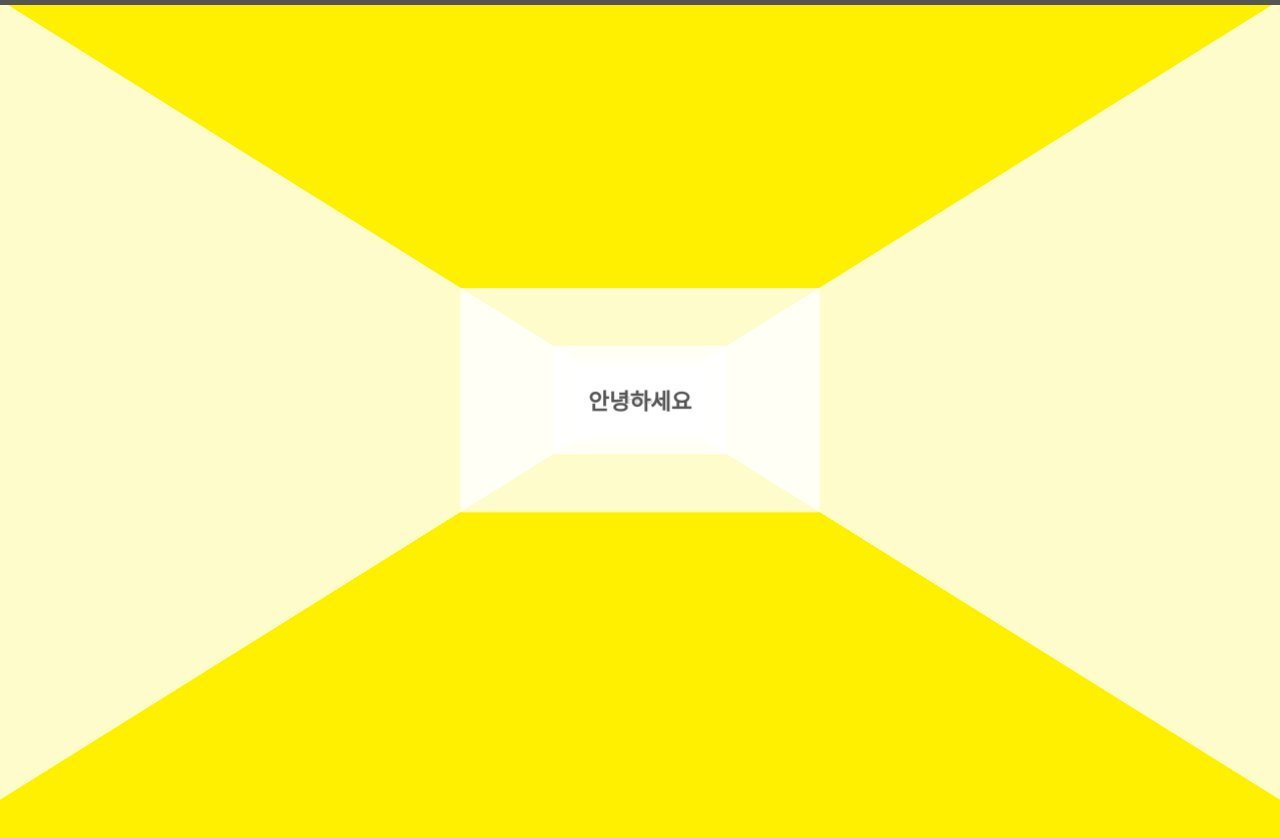
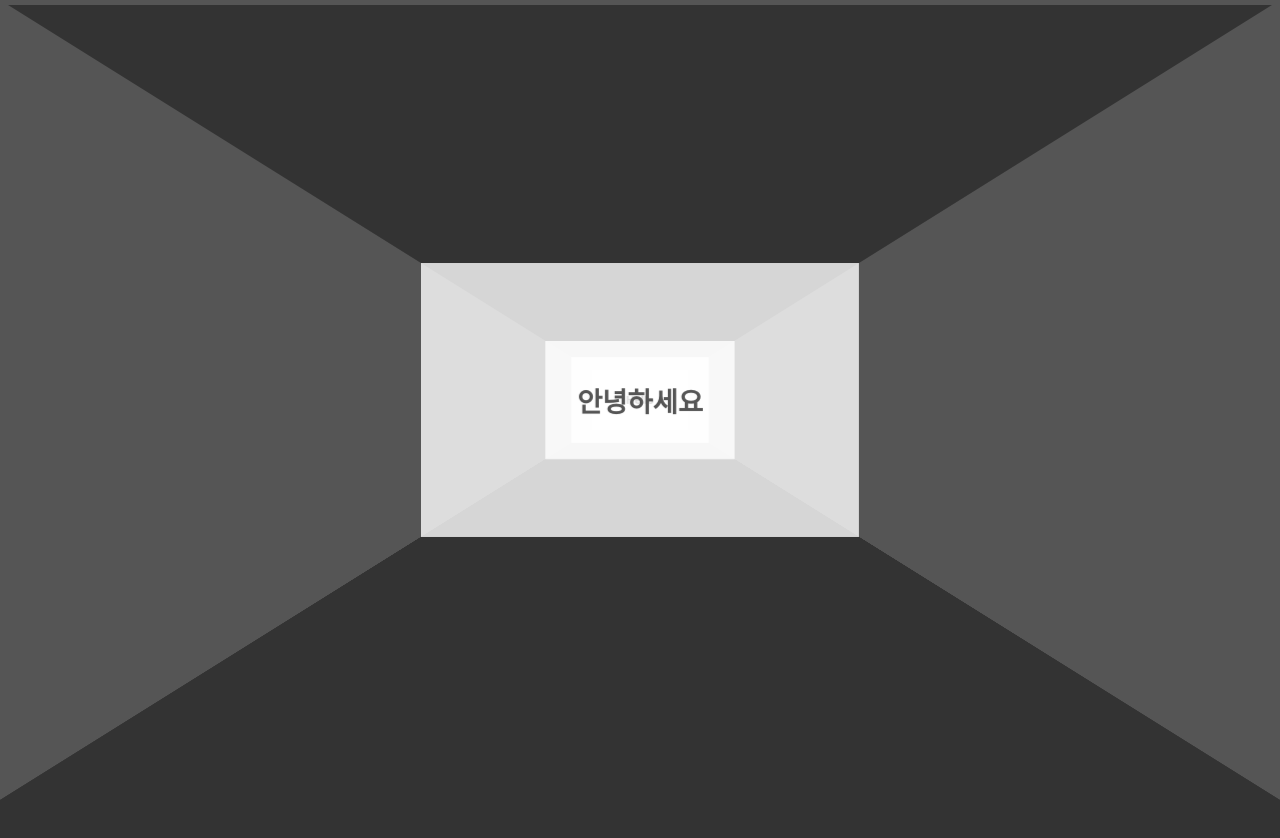
Before and after one commit to donghun-k/interactive-web, a plain HTML site: page css-transform-animation/3d-wall/index.html in a window 1280 px wide. Shown: the top 838 px of the page. Drawn offline with Linux system fonts and the light colour scheme.

Commit message:
3D Wall: 배경색 변경; 마우스 포지션에 따른 시점 변경

```diff
--- a/css-transform-animation/3d-wall/css/style.css
+++ b/css-transform-animation/3d-wall/css/style.css
@@ -4,7 +4,7 @@ body {
     'Malgun Gothic', sans-serif;
   -webkit-overflow-scrolling: touch;
   color: #555;
-  background: #fff000;
+  background: #333;
   transition: background 0.5s;
 }
 
@@ -41,10 +41,12 @@ body {
 }
 .wall-left {
   width: 1000vw;
+  background-color: #555;
   transform: rotateY(90deg) translateZ(-500vw);
 }
 .wall-right {
   width: 1000vw;
+  background-color: #555;
   transform: rotateY(90deg) translateZ(-400vw);
 }
 .wall-front-a {
--- a/css-transform-animation/3d-wall/js/wall3d.js
+++ b/css-transform-animation/3d-wall/js/wall3d.js
@@ -1,6 +1,8 @@
 (function () {
   const houseEl = document.querySelector('.house');
+  const stageEl = document.querySelector('.stage');
   const barEl = document.querySelector('.progress-bar');
+  const mousePos = { x: 0, y: 0 };
   let maxScrollValue;
 
   function resizeHandler() {
@@ -9,10 +11,18 @@
 
   window.addEventListener('scroll', () => {
     const scrollPercent = scrollY / maxScrollValue;
-    const zMove = scrollPercent * 980 - 500;
+    const zMove = scrollPercent * 930 - 500 + 50;
     houseEl.style.transform = `translateZ(${zMove}vw)`;
 
     barEl.style.width = scrollPercent * 100 + '%';
+  });
+
+  window.addEventListener('mousemove', (e) => {
+    mousePos.x = -1 + (e.clientX / window.innerWidth) * 2;
+    mousePos.y = 1 - (e.clientY / window.innerHeight) * 2;
+    stageEl.style.transform = `rotateX(${mousePos.y * 5}deg) rotateY(${
+      mousePos.x * 5
+    }deg)`;
   });
 
   window.addEventListener('resize', resizeHandler);
```
